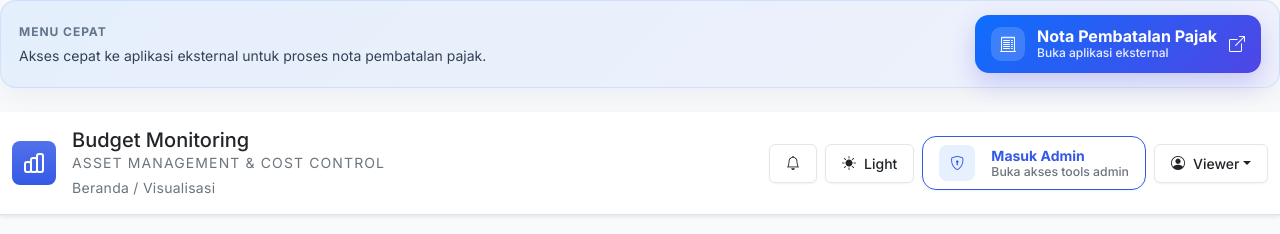
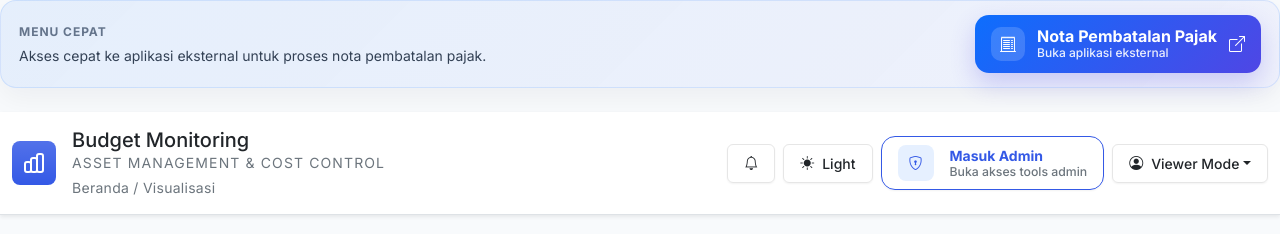
Before and after one commit to ictkece-eng/Billing-Monitoring-PGASOL, a React (Vite) app: page / in a window 1280 px wide. Shown: the top 234 px of the page. Built offline with nearby package versions, Linux system fonts and the light colour scheme; no server answers.

Commit message:
Update App.tsx

```diff
--- a/App.tsx
+++ b/App.tsx
@@ -267,6 +267,8 @@ const App: React.FC = () => {
 
   const isViewer = role === 'viewer' && !toolsUnlocked;
   const isAuthenticated = role !== 'unknown';
+  const roleDisplayLabel = toolsUnlocked ? 'Admin Mode' : role === 'viewer' ? 'Viewer Mode' : 'User Mode';
+  const toolsStatusLabel = toolsUnlocked ? 'Tools: Unlocked' : 'Tools: Locked';
 
   const logout = () => {
     // Reset to viewer state (does not delete data; admin tools remain locked until PIN entered again)
@@ -1641,13 +1643,13 @@ const App: React.FC = () => {
                       title="User menu"
                     >
                       <i className="bi bi-person-circle me-2" aria-hidden="true" />
-                      {role === 'admin' ? 'Admin' : role === 'viewer' ? 'Viewer' : 'User'}
+                      {roleDisplayLabel}
                     </button>
                     <ul className="dropdown-menu dropdown-menu-end">
                       <li>
                         <div className="dropdown-item-text">
-                          <div className="fw-semibold">{role === 'admin' ? 'Admin' : role === 'viewer' ? 'Viewer' : 'User'}</div>
-                          <div className="small text-muted">{toolsUnlocked ? 'Tools: Unlocked' : 'Tools: Locked'}</div>
+                          <div className="fw-semibold">{roleDisplayLabel}</div>
+                          <div className="small text-muted">{toolsStatusLabel}</div>
                           {!toolsUnlocked && <div className="small text-primary mt-1">Klik “Masuk Admin” untuk membuka tools.</div>}
                         </div>
                       </li>
```
